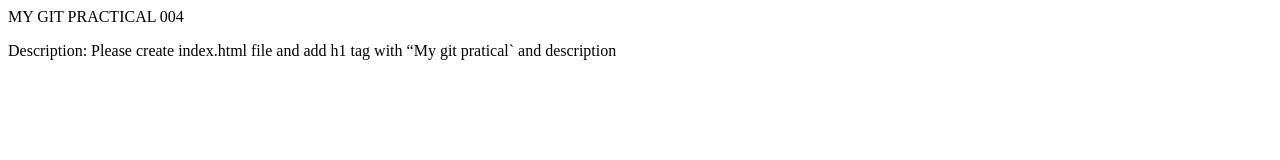
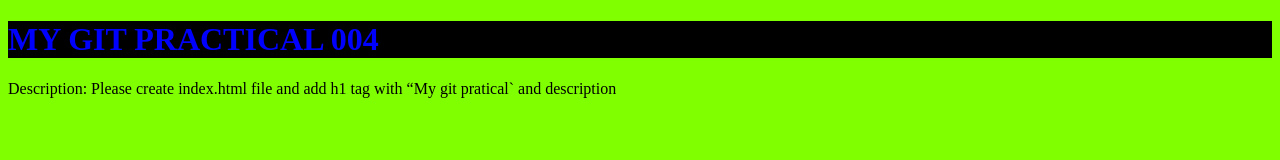
Before and after one commit to Jagritjoshi8/Test-git, a plain HTML site: page src/index.html/index.html in a window 1280 px wide. Drawn offline with Linux system fonts and the light colour scheme.

Commit message:
modified css

```diff
--- a/src/index.html/index.html
+++ b/src/index.html/index.html
@@ -7,10 +7,8 @@
     <link rel="stylesheet" href="style.css" />
     <title>Document</title>
   </head>
-  <body
+  <body>
     <h1>MY GIT PRACTICAL 004</h1>
-
-
     <p>
       Description: Please create index.html file and add h1 tag with “My git
       pratical` and description
--- a/src/index.html/style.css
+++ b/src/index.html/style.css
@@ -1,3 +1,7 @@
 h1 {
   color: blue;
+  background-color: black;
 }
+body {
+  background-color: chartreuse;
+}
```
